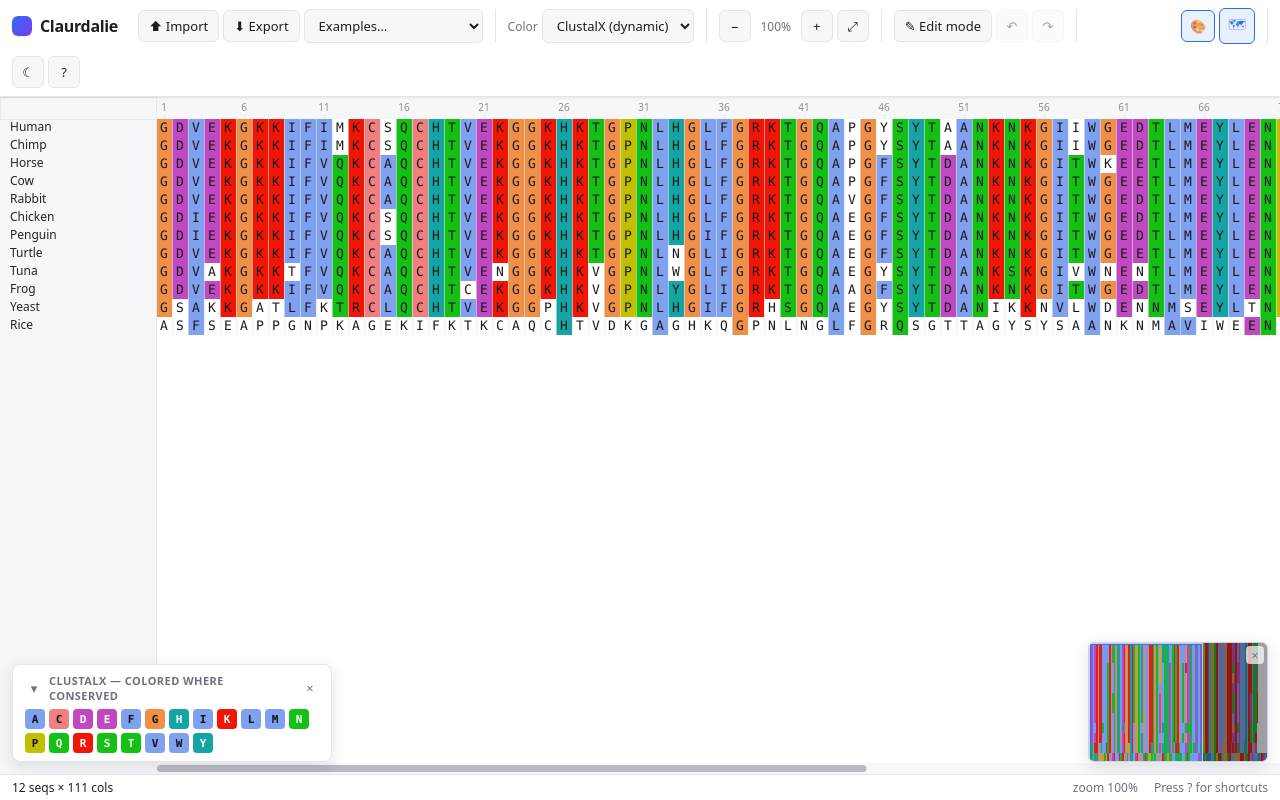
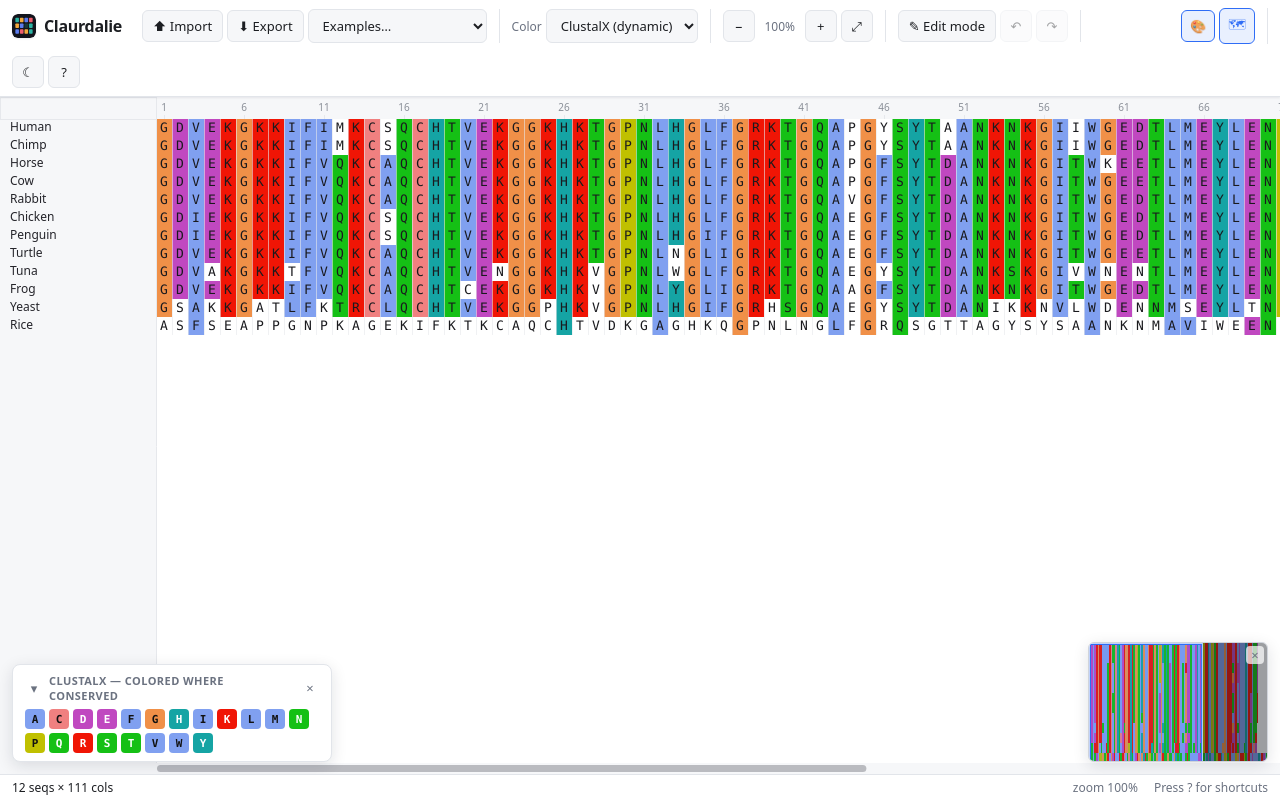
Before and after one commit to weber8thomas/claurdalie, a React (Vite) app: page / in a window 1280 px wide. Built offline with nearby package versions, Linux system fonts and the light colour scheme.

Commit message:
feat(brand): original alignment-tile logo and favicon
Replace the generic gradient mark with a mini colored-alignment tile (residue
cells + a gap) used for both the toolbar logo and the favicon.

```diff
--- a/src/index.css
+++ b/src/index.css
@@ -42,11 +42,9 @@ body {
   letter-spacing: -0.02em;
   padding-right: var(--sp-2);
 }
-.brand .dot {
-  width: 20px;
-  height: 20px;
+.brand-mark {
+  display: block;
   border-radius: 6px;
-  background: linear-gradient(135deg, #2f6df6, #7c3aed);
   box-shadow: var(--shadow-sm);
 }
 .tb-group {
--- a/src/ui/Toolbar.tsx
+++ b/src/ui/Toolbar.tsx
@@ -13,6 +13,23 @@ interface Props {
   showMinimap: boolean
   onToggleLegend: () => void
   onToggleMinimap: () => void
+}
+
+/** Brand mark: a tiny colored alignment tile (residues + a gap). */
+function BrandMark() {
+  const cells: [number, number, string, number?][] = [
+    [14, 16, '#2bb3a3'], [33, 16, '#f3a83c'], [52, 16, '#5b7cf0'], [71, 16, '#ef5d6c'],
+    [14, 40, '#f3a83c'], [33, 40, '#5b7cf0'], [52, 40, '#2bb3a3', 0.22], [71, 40, '#2bb3a3'],
+    [14, 64, '#5b7cf0'], [33, 64, '#ef5d6c'], [52, 64, '#f3a83c'], [71, 64, '#2bb3a3'],
+  ]
+  return (
+    <svg className="brand-mark" viewBox="0 0 100 100" width="24" height="24" aria-hidden="true">
+      <rect width="100" height="100" rx="22" fill="#12141c" />
+      {cells.map(([x, y, fill, op], i) => (
+        <rect key={i} x={x} y={y} width="15" height="18" rx="3" fill={fill} opacity={op ?? 1} />
+      ))}
+    </svg>
+  )
 }
 
 const SCHEMES = [
@@ -74,7 +91,7 @@ export function Toolbar({
   return (
     <div className="toolbar">
       <div className="brand">
-        <span className="dot" />
+        <BrandMark />
         Claurdalie
       </div>
 
```
Also changed, not shown: index.html (+1 -1 lines).
